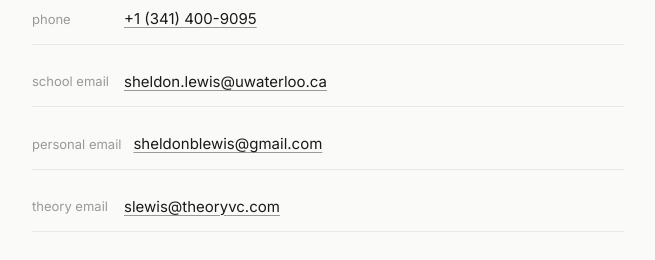
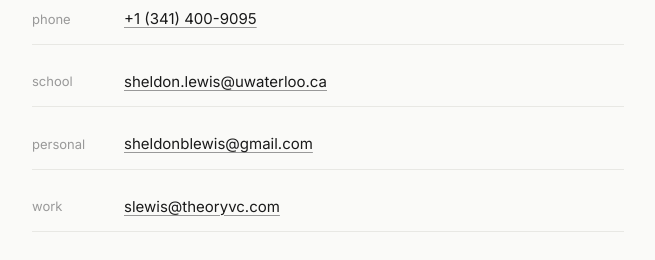
Before and after one commit to sheldonblewis/shelly-site, a Next.js app: page /contact in a window 1280 px wide. Shown: the part 218-478 px from the top of the page, without its empty margins (312-967 px from the left). Built offline with nearby package versions, Linux system fonts and the light colour scheme.

Commit message:
shorten email labels to school/personal/work
Co-Authored-By: Claude Opus 4.7 (1M context) <noreply@anthropic.com>

```diff
--- a/data/contact.js
+++ b/data/contact.js
@@ -7,19 +7,19 @@ const contact = [
     external: false,
   },
   {
-    label: 'school email',
+    label: 'school',
     href: 'mailto:sheldon.lewis@uwaterloo.ca',
     text: 'sheldon.lewis@uwaterloo.ca',
     external: false,
   },
   {
-    label: 'personal email',
+    label: 'personal',
     href: 'mailto:sheldonblewis@gmail.com',
     text: 'sheldonblewis@gmail.com',
     external: false,
   },
   {
-    label: 'theory email',
+    label: 'work',
     href: 'mailto:slewis@theoryvc.com',
     text: 'slewis@theoryvc.com',
     external: false,
```
